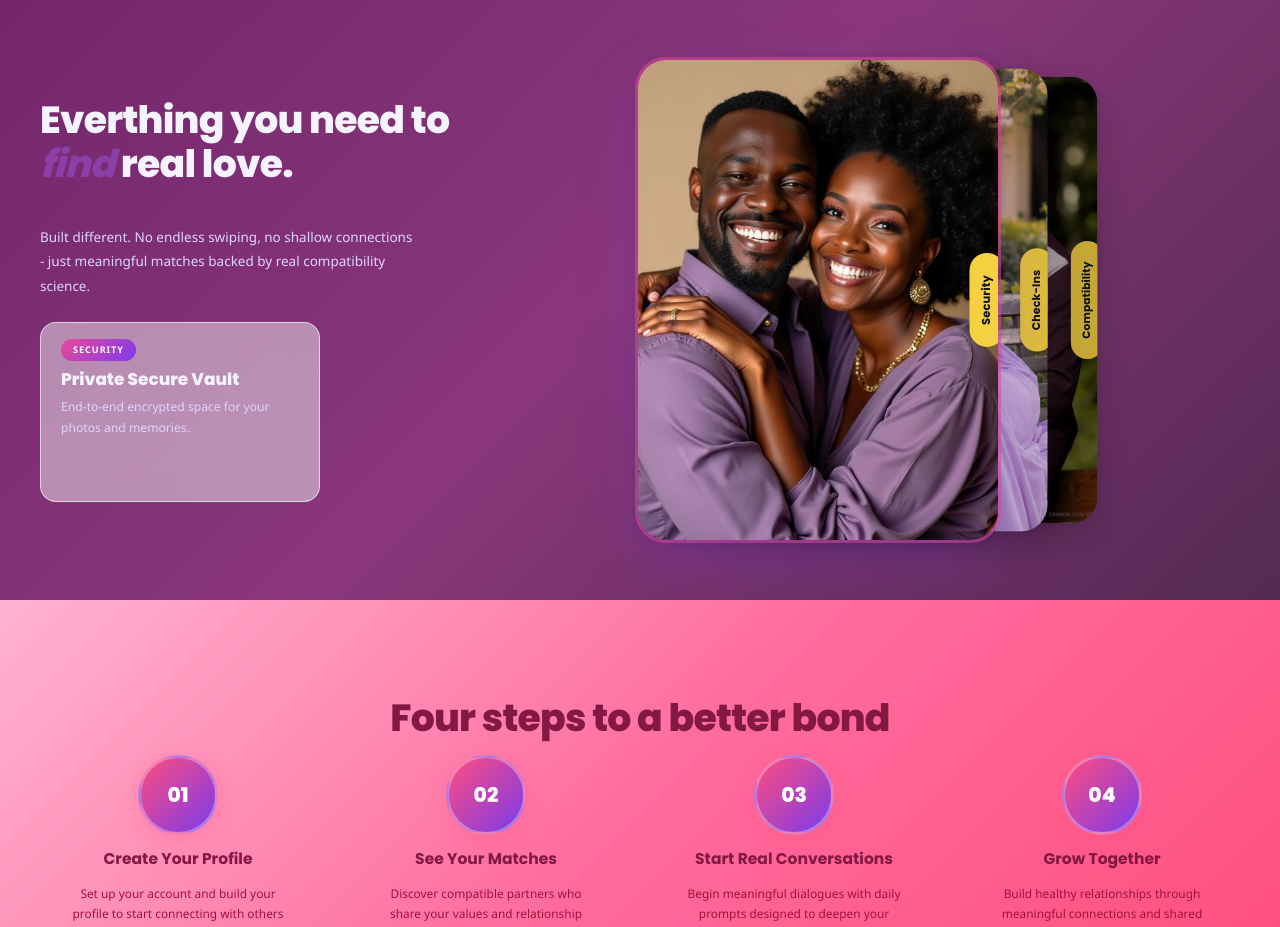
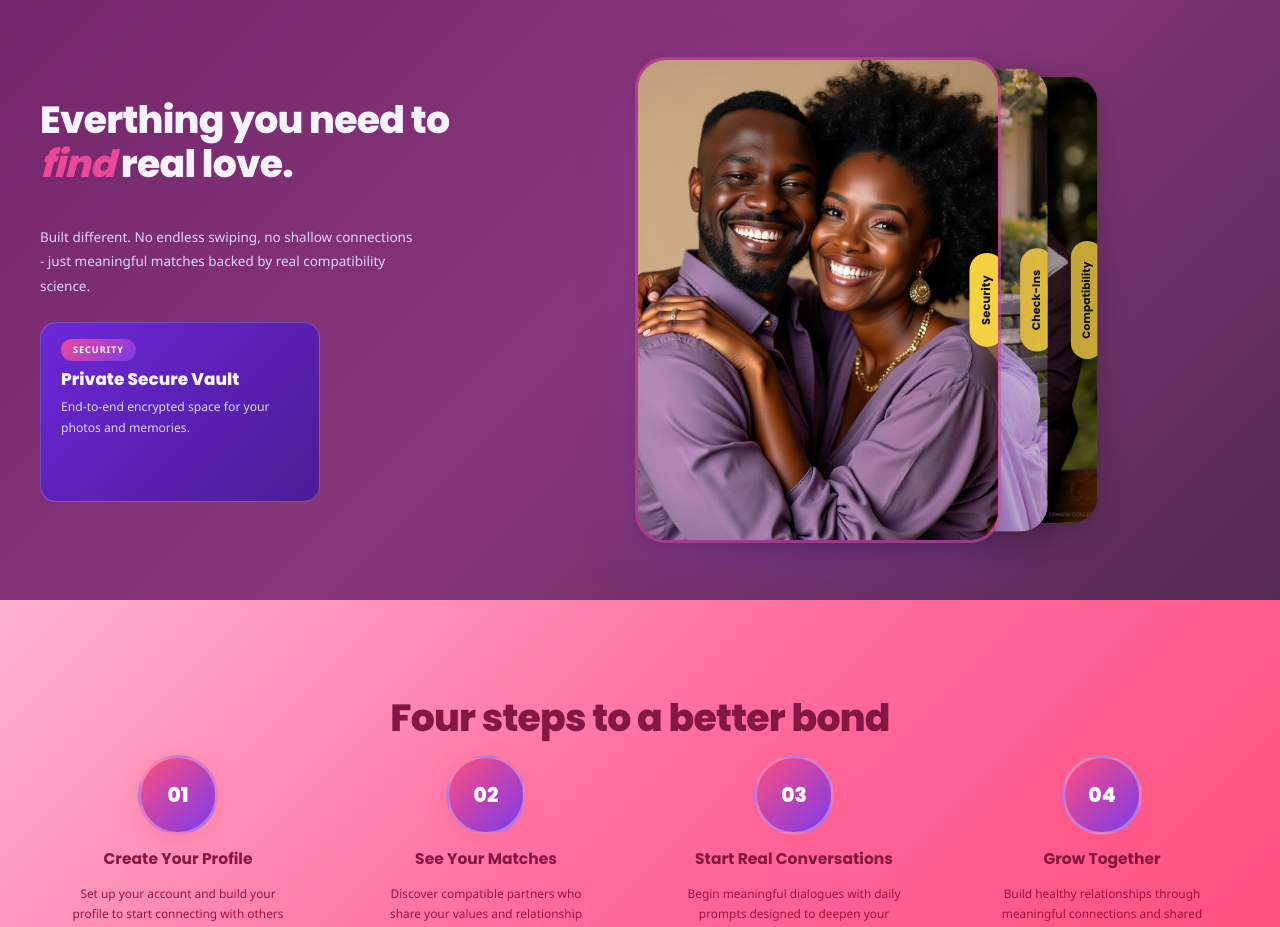
Before and after one commit to IjeButterfly-Relationship-app/Portal, a React (Create React App) app: page / in a window 1280 px wide. Shown: the part 800-1727 px from the top of the page. Built offline with nearby package versions, Linux system fonts and the light colour scheme.

Commit message:
Update features: pink 'find' text, purple info card background

```diff
--- a/src/pages/LandingPage.jsx
+++ b/src/pages/LandingPage.jsx
@@ -151,7 +151,7 @@ const Features = () => {
           <h2 className="section__title features__title">
             Everthing you need to
             <br />
-            <em>find</em> real love.
+            <span className="pink-text">find</span> real love.
           </h2>
           <p className="section__subtitle features__subtitle">
             Built different. No endless swiping, no shallow connections - just meaningful matches backed by real compatibility science.
--- a/src/styles/LandingPage.css
+++ b/src/styles/LandingPage.css
@@ -423,20 +423,26 @@ a   { text-decoration: none; color: inherit; }
   max-width: 380px;
 }
 
-/* Frosted-glass info block (active card details) - COMPACT */
+/* Purple info block (active card details) - COMPACT */
 .features__active-info {
   display: flex;
   flex-direction: column;
   gap: 8px;
   padding: 16px 20px;
-  background: rgba(255,255,255,0.45);
+  background: linear-gradient(135deg, #6d28d9 0%, #5b21b6 50%, #4c1d95 100%);
   backdrop-filter: blur(12px);
   -webkit-backdrop-filter: blur(12px);
-  border: 1px solid rgba(255,255,255,0.6);
+  border: 1px solid rgba(255,255,255,0.2);
   border-radius: 16px;
   width: 280px;
   height: 180px;
   transition: all 0.4s ease;
+}
+
+/* Pink text for find */
+.pink-text {
+  color: #ec4899;
+  font-style: italic;
 }
 .features__active-tag {
   display: inline-block;
```
